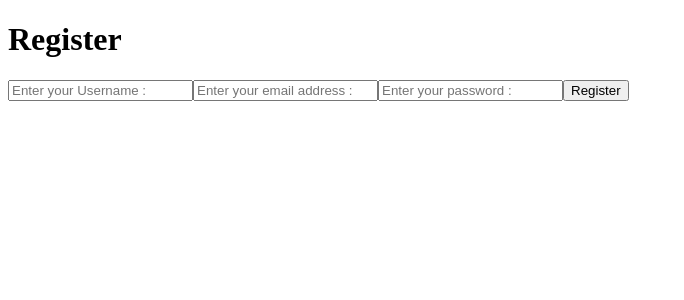
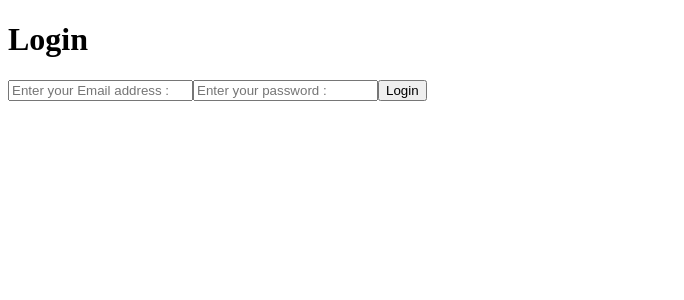
Before and after one commit to VRYeshwanth/Blog-Post-App, a React (Vite) app in the folder frontend/: page / in a window 1280 px wide. Shown: the top 300 px of the page, without its empty margins (0-684 px from the left). Built offline with nearby package versions, Linux system fonts and the light colour scheme.

Commit message:
Implement Login Page

```diff
--- a/frontend/src/App.jsx
+++ b/frontend/src/App.jsx
@@ -1,7 +1,8 @@
 import Register from "./pages/Register"
+import Login from "./pages/Login"
 
 export default function App() {
     return (
-        <Register />
+        <Login />
     )
 }
--- /dev/null
+++ b/frontend/src/pages/Login.jsx
@@ -0,0 +1,42 @@
+import { useState } from "react";
+import axios from "axios";
+
+export default function Login() {
+    const [email, setEmail] = useState("");
+    const [password, setPassword] = useState("");
+
+    async function loginUser(e) {
+        e.preventDefault();
+
+        try {
+            const response = await axios.post(`http://localhost:3000/api/auth/login`, {email: email, password: password});
+
+            const token = response.data.token;
+            const userId = response.data.user.id;
+
+            localStorage.setItem("token", token);
+            localStorage.setItem("userId", userId);
+
+            alert("Login Successful !!");
+        } catch (err) {
+            alert(err.response.data.error);
+        }
+    }
+
+    return (
+        <div className="login-box">
+            <h1>Login</h1>
+            <form method="post" onSubmit={loginUser}>
+                <input type="email" value={email}
+                onChange={(e) => setEmail(e.target.value)}
+                placeholder="Enter your Email address : " required />
+
+                <input type="password" value={password}
+                onChange={(e) => setPassword(e.target.value)}
+                placeholder="Enter your password : " required />
+
+                <button type="submit">Login</button>
+            </form>
+        </div>
+    )
+}
```
